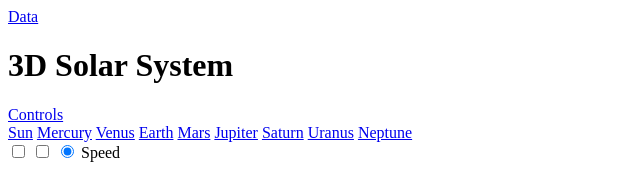
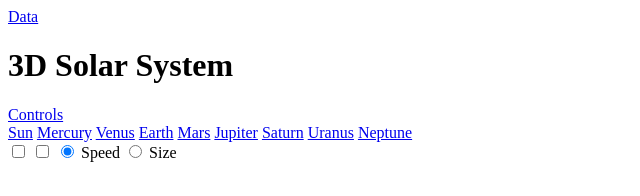
Before and after one commit to BiwashGurung/Solar-System, a plain HTML site: page index.html in a window 1280 px wide. Shown: the full height of the page, 0-640 px from the left. Drawn offline with Linux system fonts and the light colour scheme.

Commit message:
added another radio

```diff
--- a/index.html
+++ b/index.html
@@ -37,6 +37,10 @@
           <input type="radio" class="set-speed" name="scale" checked />
           <span>Speed</span>
         </label>
+        <label>
+          <input type="radio" class="set-size" name="scale" />
+          <span>Size</span>
+        </label>
 
       </div>
 
```
